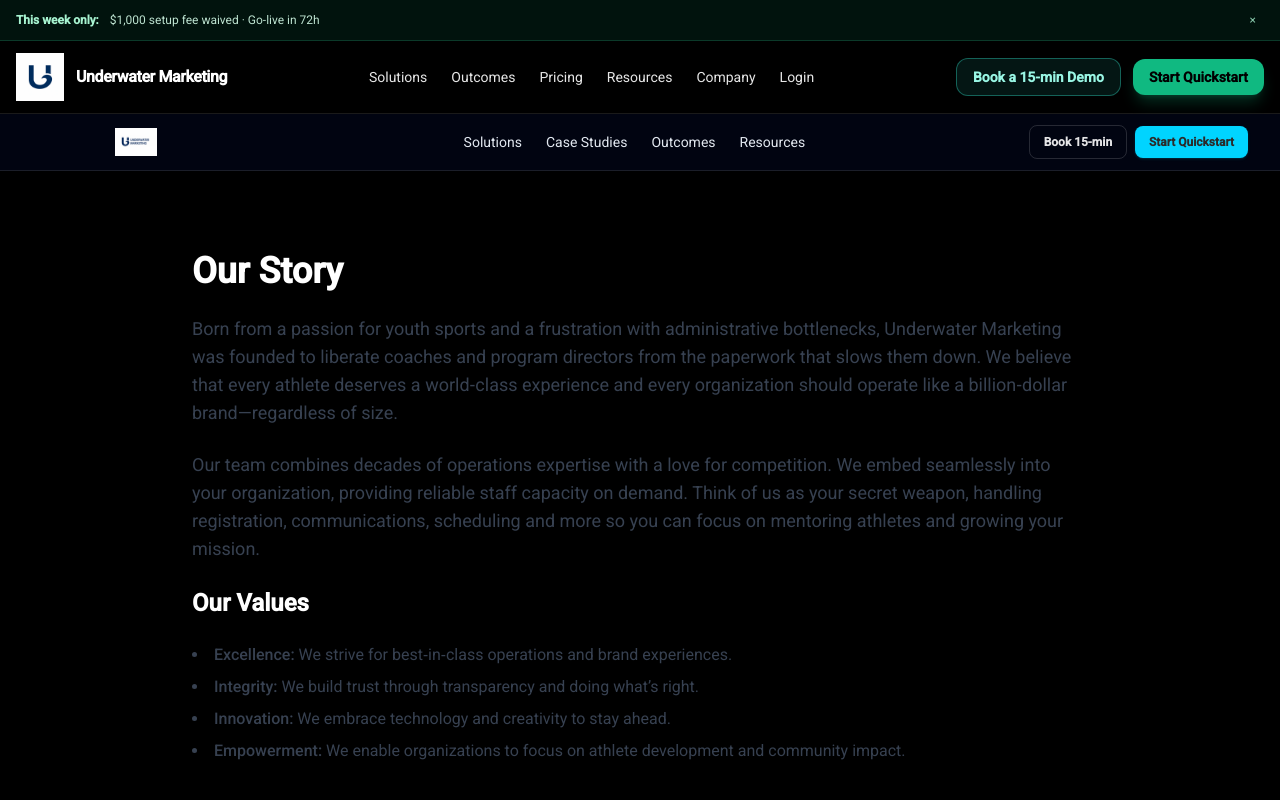
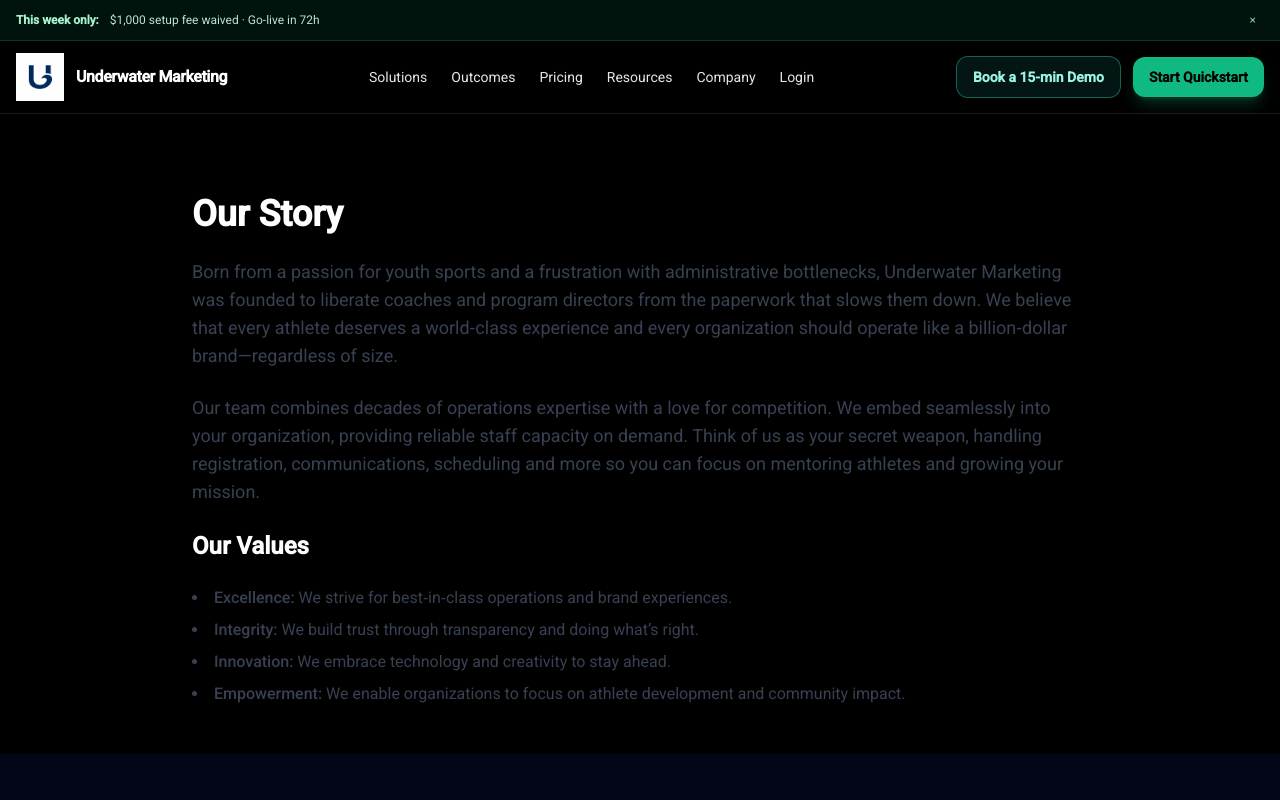
Before and after one commit to Swimrad/uwatermarketing-site, a Next.js app: page /about in a window 1280 px wide. Shown: the top 800 px of the page. Built offline with nearby package versions, Linux system fonts and the light colour scheme.

Commit message:
fix(ui): single bar + single header; baseline align; brand CTA colors; 48px logo

```diff
--- a/components/Header.js
+++ b/components/Header.js
@@ -4,9 +4,9 @@
 import { useState } from "react";
 
 /**
- * One sticky header. No second nav. Even spacing. Baseline aligned.
- * Buttons: Primary = green, Secondary = teal (brand).
- * Logo height = 48px.
+ * One sticky header. Even spacing, baseline aligned.
+ * Primary CTA = emerald (green), Secondary = teal.
+ * Logo height ~48px via h-12/w-12.
  */
 const nav = {
   solutions: [
@@ -28,12 +28,11 @@
 };
 
 function DesktopNav() {
+  const item = "text-sm leading-6 text-white/90 hover:text-white";
   return (
     <nav className="hidden items-center gap-6 lg:flex">
       <details className="group relative">
-        <summary className="cursor-pointer list-none text-sm leading-6 text-white/90 hover:text-white">
-          Solutions
-        </summary>
+        <summary className={`${item} cursor-pointer list-none`}>Solutions</summary>
         <div className="absolute left-0 mt-2 w-64 rounded-xl border border-white/10 bg-white/5 p-2 shadow-2xl backdrop-blur">
           {nav.solutions.map((i) => (
             <Link key={i.href} href={i.href} className="block rounded-lg px-3 py-2 text-sm text-white/90 hover:bg-white/10">
@@ -44,9 +43,7 @@
       </details>
 
       <details className="group relative">
-        <summary className="cursor-pointer list-none text-sm leading-6 text-white/90 hover:text-white">
-          Outcomes
-        </summary>
+        <summary className={`${item} cursor-pointer list-none`}>Outcomes</summary>
         <div className="absolute left-0 mt-2 w-64 rounded-xl border border-white/10 bg-white/5 p-2 shadow-2xl backdrop-blur">
           {nav.outcomes.map((i) => (
             <Link key={i.href} href={i.href} className="block rounded-lg px-3 py-2 text-sm text-white/90 hover:bg-white/10">
@@ -56,12 +53,10 @@
         </div>
       </details>
 
-      <Link href="/pricing" className="text-sm leading-6 text-white/90 hover:text-white">Pricing</Link>
+      <Link href="/pricing" className={item}>Pricing</Link>
 
       <details className="group relative">
-        <summary className="cursor-pointer list-none text-sm leading-6 text-white/90 hover:text-white">
-          Resources
-        </summary>
+        <summary className={`${item} cursor-pointer list-none`}>Resources</summary>
         <div className="absolute left-0 mt-2 w-72 rounded-xl border border-white/10 bg-white/5 p-2 shadow-2xl backdrop-blur">
           {nav.resources.map((i) => (
             <Link key={i.href} href={i.href} className="block rounded-lg px-3 py-2 text-sm text-white/90 hover:bg-white/10">
@@ -72,9 +67,7 @@
       </details>
 
       <details className="group relative">
-        <summary className="cursor-pointer list-none text-sm leading-6 text-white/90 hover:text-white">
-          Company
-        </summary>
+        <summary className={`${item} cursor-pointer list-none`}>Company</summary>
         <div className="absolute left-0 mt-2 w-56 rounded-xl border border-white/10 bg-white/5 p-2 shadow-2xl backdrop-blur">
           {nav.company.map((i) => (
             <Link key={i.href} href={i.href} className="block rounded-lg px-3 py-2 text-sm text-white/90 hover:bg-white/10">
@@ -84,26 +77,27 @@
         </div>
       </details>
 
-      <Link href="/login" className="text-sm leading-6 text-white/90 hover:text-white">Login</Link>
+      <Link href="/login" className={item}>Login</Link>
     </nav>
   );
 }
 
 function CTAs() {
+  const btnBase = "text-sm leading-6 font-semibold px-4 py-2 rounded-xl";
   return (
     <div className="hidden items-center gap-3 lg:flex">
       {/* Secondary (teal) */}
       <Link
         href="#book-demo"
-        className="rounded-xl border border-teal-400/40 bg-teal-400/10 px-4 py-2 text-sm font-semibold text-teal-200 hover:bg-teal-400/20"
+        className={`${btnBase} border border-teal-400/40 bg-teal-400/10 text-teal-200 hover:bg-teal-400/20`}
         aria-label="Book a 15-min Demo"
       >
         Book a 15-min Demo
       </Link>
-      {/* Primary (green) */}
+      {/* Primary (emerald) */}
       <Link
         href="#start-quickstart"
-        className="rounded-xl bg-emerald-500 px-4 py-2 text-sm font-semibold text-black shadow-lg shadow-emerald-500/25 hover:bg-emerald-400"
+        className={`${btnBase} bg-emerald-500 text-black shadow-lg shadow-emerald-500/25 hover:bg-emerald-400`}
         aria-label="Start Quickstart"
       >
         Start Quickstart
@@ -114,14 +108,14 @@
 
 export default function Header() {
   const [open, setOpen] = useState(false);
-  const [logoSrc, setLogoSrc] = useState("/logo.png"); // place your logo in /public/logo.png
+  const [logoSrc, setLogoSrc] = useState("/logo.png"); // put your logo at /public/logo.png
 
   return (
     <header className="sticky top-0 z-50 border-b border-white/10 bg-black/70 backdrop-blur">
       <div className="mx-auto flex max-w-7xl items-center justify-between gap-6 px-4 py-3">
-        {/* Left: Logo + brand */}
+        {/* Left: logo + wordmark */}
         <Link href="/" className="flex items-center gap-3" aria-label="Underwater Marketing Home">
-          <div className="relative h-12 w-12 shrink-0"> {/* 48px */}
+          <div className="relative h-12 w-12 shrink-0"> {/* ~48px */}
             <Image
               src={logoSrc}
               alt="Underwater Marketing"
@@ -136,7 +130,7 @@
           </span>
         </Link>
 
-        {/* Middle: Desktop nav */}
+        {/* Middle: desktop nav */}
         <DesktopNav />
 
         {/* Right: CTAs */}
--- a/components/Navbar.js
+++ b/components/Navbar.js
@@ -1,56 +1,5 @@
 // components/Navbar.js
-import Image from "next/image";
-import Link from "next/link";
-
+// Temporary noop to remove the legacy secondary nav without breaking imports.
 export default function Navbar() {
-  return (
-    <header className="sticky top-0 z-50 w-full border-b border-white/10 bg-slate-950/75 backdrop-blur">
-      <div className="mx-auto flex h-14 max-w-7xl items-center justify-between px-6 lg:px-8">
-        {/* Logo */}
-        <Link href="/" aria-label="Underwater Marketing" className="flex items-center gap-2">
-          <span className="relative h-7 w-52">
-            <Image
-              src="/logo-text.png"
-              alt="Underwater Marketing"
-              fill
-              priority
-              className="object-contain"
-            />
-          </span>
-        </Link>
-
-        {/* Nav links */}
-        <nav className="hidden items-center gap-6 text-sm text-slate-200 md:flex">
-          <Link href="/how-it-works" className="hover:text-white">
-            Solutions
-          </Link>
-          <Link href="/case-studies" className="hover:text-white">
-            Case Studies
-          </Link>
-          <a href="#outcomes" className="hover:text-white">
-            Outcomes
-          </a>
-          <a href="#resources" className="hover:text-white">
-            Resources
-          </a>
-        </nav>
-
-        {/* CTA cluster */}
-        <div className="flex items-center gap-2">
-          <a
-            href="#demo"
-            className="hidden rounded-lg border border-white/15 px-3.5 py-2 text-xs font-semibold text-white/90 hover:bg-white/10 md:inline-flex"
-          >
-            Book 15-min
-          </a>
-          <a
-            href="#contact"
-            className="inline-flex rounded-lg bg-brand-teal px-3.5 py-2 text-xs font-semibold text-brand-char shadow shadow-cyan-500/20 hover:bg-cyan-300"
-          >
-            Start Quickstart
-          </a>
-        </div>
-      </div>
-    </header>
-  );
+  return null;
 }
--- a/pages/_app.js
+++ b/pages/_app.js
@@ -6,12 +6,8 @@
 export default function App({ Component, pageProps }) {
   return (
     <div className="min-h-screen bg-black text-white">
-      {/* ONE announcement bar */}
       <AnnouncementBar />
-      {/* ONE header */}
       <Header />
-
-      {/* Page content */}
       <Component {...pageProps} />
     </div>
   );
```
Also changed, not shown: pages/index.js (+2 -5 lines).
